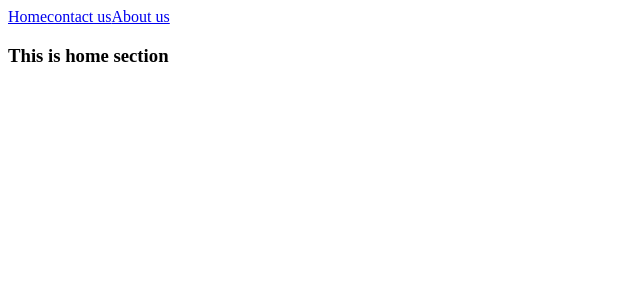
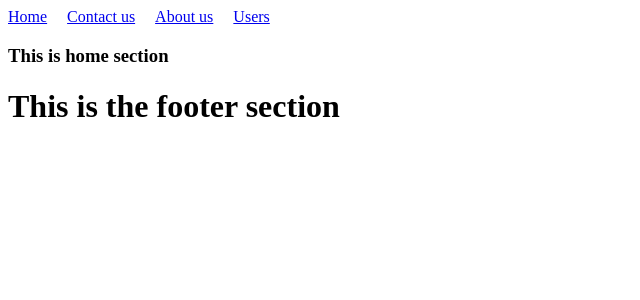
Before and after one commit to fardinariful/React_Router_core_conecpt, a React (Vite) app: page / in a window 1280 px wide. Shown: the top 300 px of the page, without its empty margins (0-640 px from the left). Built offline with nearby package versions, Linux system fonts and the light colour scheme.

Commit message:
nested router recap

```diff
--- /dev/null
+++ b/src/Components/Footer/Footer.jsx
@@ -0,0 +1,9 @@
+const Footer = () => {
+    return (
+        <div>
+            <h1>This is the footer section</h1>
+        </div>
+    );
+};
+
+export default Footer;
--- /dev/null
+++ b/src/Components/Header/Header.css
@@ -0,0 +1,3 @@
+nav a{
+    margin-right: 20px;
+}
--- a/src/Components/Header/Header.jsx
+++ b/src/Components/Header/Header.jsx
@@ -1,9 +1,13 @@
+import { Link } from 'react-router-dom';
+import './Header.css'
 const Header = () => {
     return (
         <nav>
-            <a href="/">Home</a>
-            <a href="/contact">contact us</a>
-            <a href="/about">About us</a>
+            <Link to="/">Home</Link>
+            <Link to="/contact">Contact us</Link>
+            <Link to="/about">About us</Link>
+            <Link to="/users">Users</Link>
+
         </nav>
     );
 };
--- a/src/Components/Home/Home.jsx
+++ b/src/Components/Home/Home.jsx
@@ -1,5 +1,6 @@
 import { Outlet } from "react-router-dom";
 import Header from "../Header/Header";
+import Footer from "../Footer/Footer";
 
 const Home = () => {
     return (
@@ -7,6 +8,7 @@
             <Header></Header>
             <h3>This is home section</h3>
             <Outlet></Outlet>
+            <Footer></Footer>
         </div>
     );
 };
--- /dev/null
+++ b/src/Components/Users/Users.jsx
@@ -0,0 +1,9 @@
+const Users = () => {
+    return (
+        <div>
+            <h1>I am the users</h1>
+        </div>
+    );
+};
+
+export default Users;
--- a/src/main.jsx
+++ b/src/main.jsx
@@ -9,6 +9,7 @@
 import Home from './Components/Home/Home';
 import About from './Components/About/About';
 import Contact from './Components/Contact/Contact';
+import Users from './Components/Users/Users';
 //import App from './App.jsx'
 const router = createBrowserRouter([
   {
@@ -22,6 +23,10 @@
                 {
                   path:"/contact",
                   element:<Contact></Contact>
+                },
+                {
+                  path:"/users",
+                  element:<Users></Users>
                 }
     ]
   },
```
